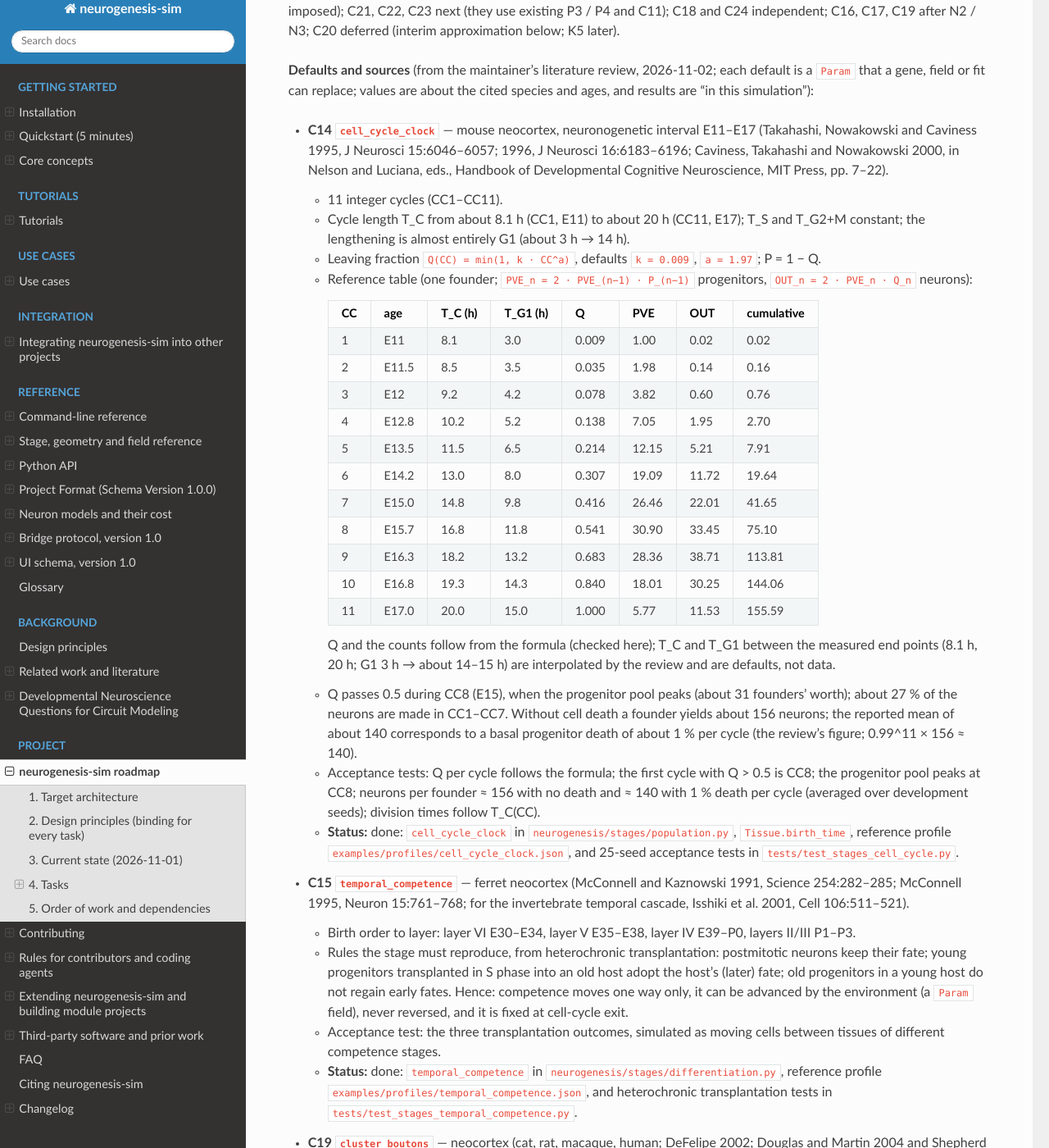
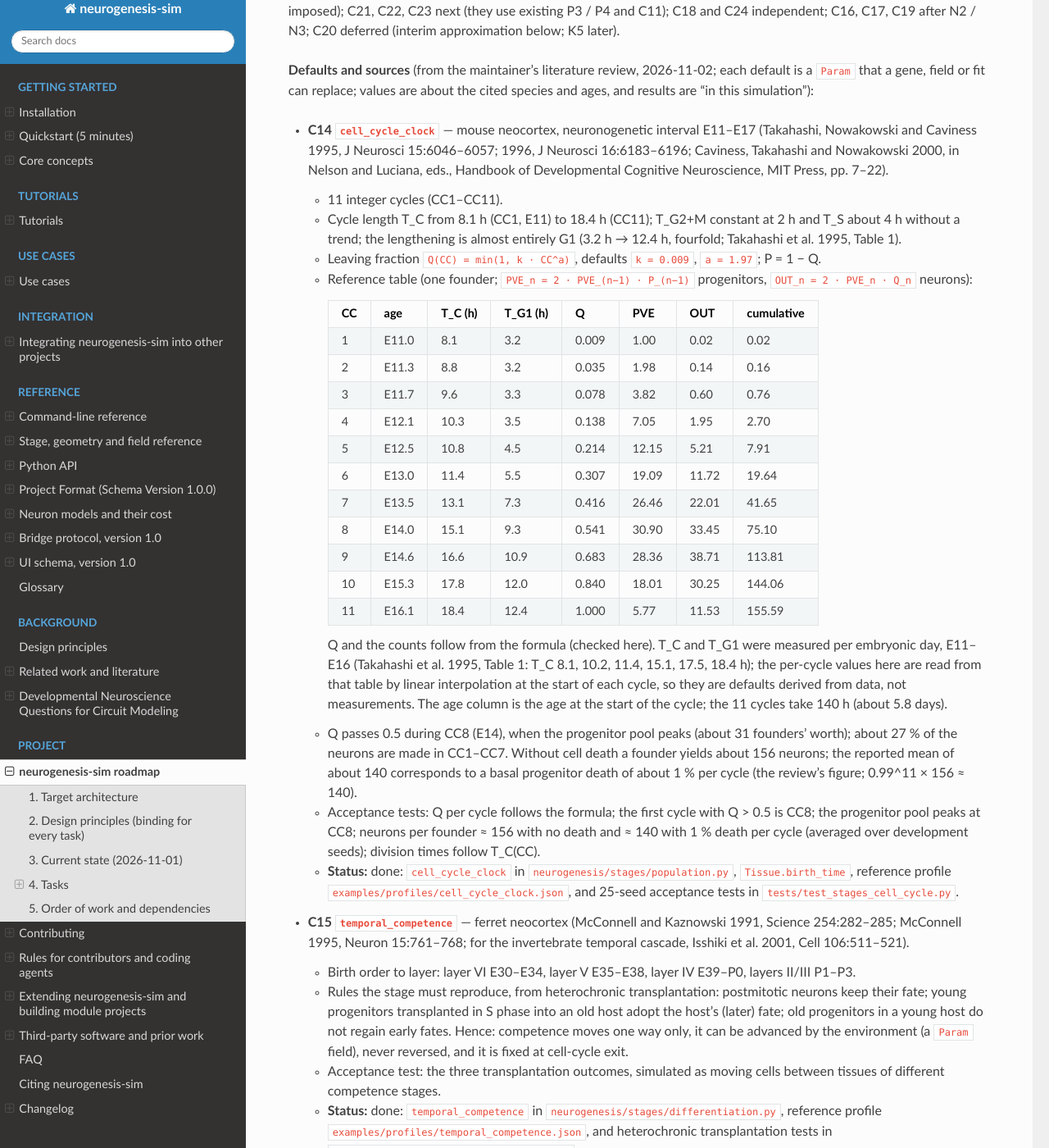
Before and after one commit to jobellet/neurogenesis-sim, a Sphinx documentation site: the page built from docs/development/roadmap.md, in a window 1280 px wide and 1400 px high, scrolled down 7909 px. Shown: the whole window at 82% size. Built offline with Sphinx 7.4.7 and the Read the Docs theme 3.1.0, drawn with Linux system fonts in a browser that asks for light colours.

Commit message:
cell_cycle_clock profile: T_C and T_G1 from Takahashi 1995 Table 1 (18.4 h end, G1 fourfold); document the 0-few-percent death range
T_C and T_G1 were measured per embryonic day E11-E16; the 11 per-cycle values are read from that table by linear interpolation at each cycle start (140 h in total, consistent with 11 cycles over E11-E17). They only feed birth_time, so Q, PVE, OUT and the 155.59 neurons per founder are unchanged. ROADMAP C14 table updated (ages now at cycle start; Q passes 0.5 in CC8 at E14, as in the paper).

```diff
--- a/docs/ROADMAP.md
+++ b/docs/ROADMAP.md
@@ -292,28 +292,30 @@ field or fit can replace; values are about the cited species and ages, and resul
   1995, J Neurosci 15:6046–6057; 1996, J Neurosci 16:6183–6196; Caviness, Takahashi and Nowakowski 2000, in Nelson and
   Luciana, eds., Handbook of Developmental Cognitive Neuroscience, MIT Press, pp. 7–22).
   - 11 integer cycles (CC1–CC11).
-  - Cycle length T_C from about 8.1 h (CC1, E11) to about 20 h (CC11, E17); T_S and T_G2+M constant; the lengthening
-    is almost entirely G1 (about 3 h → 14 h).
+  - Cycle length T_C from 8.1 h (CC1, E11) to 18.4 h (CC11); T_G2+M constant at 2 h and T_S about 4 h without a trend;
+    the lengthening is almost entirely G1 (3.2 h → 12.4 h, fourfold; Takahashi et al. 1995, Table 1).
   - Leaving fraction `Q(CC) = min(1, k · CC^a)`, defaults `k = 0.009`, `a = 1.97`; P = 1 − Q.
   - Reference table (one founder; `PVE_n = 2 · PVE_(n−1) · P_(n−1)` progenitors, `OUT_n = 2 · PVE_n · Q_n` neurons):
 
     | CC | age | T_C (h) | T_G1 (h) | Q | PVE | OUT | cumulative |
     |---|---|---|---|---|---|---|---|
-    | 1 | E11 | 8.1 | 3.0 | 0.009 | 1.00 | 0.02 | 0.02 |
-    | 2 | E11.5 | 8.5 | 3.5 | 0.035 | 1.98 | 0.14 | 0.16 |
-    | 3 | E12 | 9.2 | 4.2 | 0.078 | 3.82 | 0.60 | 0.76 |
-    | 4 | E12.8 | 10.2 | 5.2 | 0.138 | 7.05 | 1.95 | 2.70 |
-    | 5 | E13.5 | 11.5 | 6.5 | 0.214 | 12.15 | 5.21 | 7.91 |
-    | 6 | E14.2 | 13.0 | 8.0 | 0.307 | 19.09 | 11.72 | 19.64 |
-    | 7 | E15.0 | 14.8 | 9.8 | 0.416 | 26.46 | 22.01 | 41.65 |
-    | 8 | E15.7 | 16.8 | 11.8 | 0.541 | 30.90 | 33.45 | 75.10 |
-    | 9 | E16.3 | 18.2 | 13.2 | 0.683 | 28.36 | 38.71 | 113.81 |
-    | 10 | E16.8 | 19.3 | 14.3 | 0.840 | 18.01 | 30.25 | 144.06 |
-    | 11 | E17.0 | 20.0 | 15.0 | 1.000 | 5.77 | 11.53 | 155.59 |
+    | 1 | E11.0 | 8.1 | 3.2 | 0.009 | 1.00 | 0.02 | 0.02 |
+    | 2 | E11.3 | 8.8 | 3.2 | 0.035 | 1.98 | 0.14 | 0.16 |
+    | 3 | E11.7 | 9.6 | 3.3 | 0.078 | 3.82 | 0.60 | 0.76 |
+    | 4 | E12.1 | 10.3 | 3.5 | 0.138 | 7.05 | 1.95 | 2.70 |
+    | 5 | E12.5 | 10.8 | 4.5 | 0.214 | 12.15 | 5.21 | 7.91 |
+    | 6 | E13.0 | 11.4 | 5.5 | 0.307 | 19.09 | 11.72 | 19.64 |
+    | 7 | E13.5 | 13.1 | 7.3 | 0.416 | 26.46 | 22.01 | 41.65 |
+    | 8 | E14.0 | 15.1 | 9.3 | 0.541 | 30.90 | 33.45 | 75.10 |
+    | 9 | E14.6 | 16.6 | 10.9 | 0.683 | 28.36 | 38.71 | 113.81 |
+    | 10 | E15.3 | 17.8 | 12.0 | 0.840 | 18.01 | 30.25 | 144.06 |
+    | 11 | E16.1 | 18.4 | 12.4 | 1.000 | 5.77 | 11.53 | 155.59 |
 
-    Q and the counts follow from the formula (checked here); T_C and T_G1 between the measured end points (8.1 h,
-    20 h; G1 3 h → about 14–15 h) are interpolated by the review and are defaults, not data.
-  - Q passes 0.5 during CC8 (E15), when the progenitor pool peaks (about 31 founders' worth); about 27 % of the
+    Q and the counts follow from the formula (checked here). T_C and T_G1 were measured per embryonic day, E11–E16
+    (Takahashi et al. 1995, Table 1: T_C 8.1, 10.2, 11.4, 15.1, 17.5, 18.4 h); the per-cycle values here are read from
+    that table by linear interpolation at the start of each cycle, so they are defaults derived from data, not
+    measurements. The age column is the age at the start of the cycle; the 11 cycles take 140 h (about 5.8 days).
+  - Q passes 0.5 during CC8 (E14), when the progenitor pool peaks (about 31 founders' worth); about 27 % of the
     neurons are made in CC1–CC7. Without cell death a founder yields about 156 neurons; the reported mean of about 140
     corresponds to a basal progenitor death of about 1 % per cycle (the review's figure; 0.99^11 × 156 ≈ 140).
   - Acceptance tests: Q per cycle follows the formula; the first cycle with Q > 0.5 is CC8; the progenitor pool peaks
```
Also changed, not shown: 1 other file.
